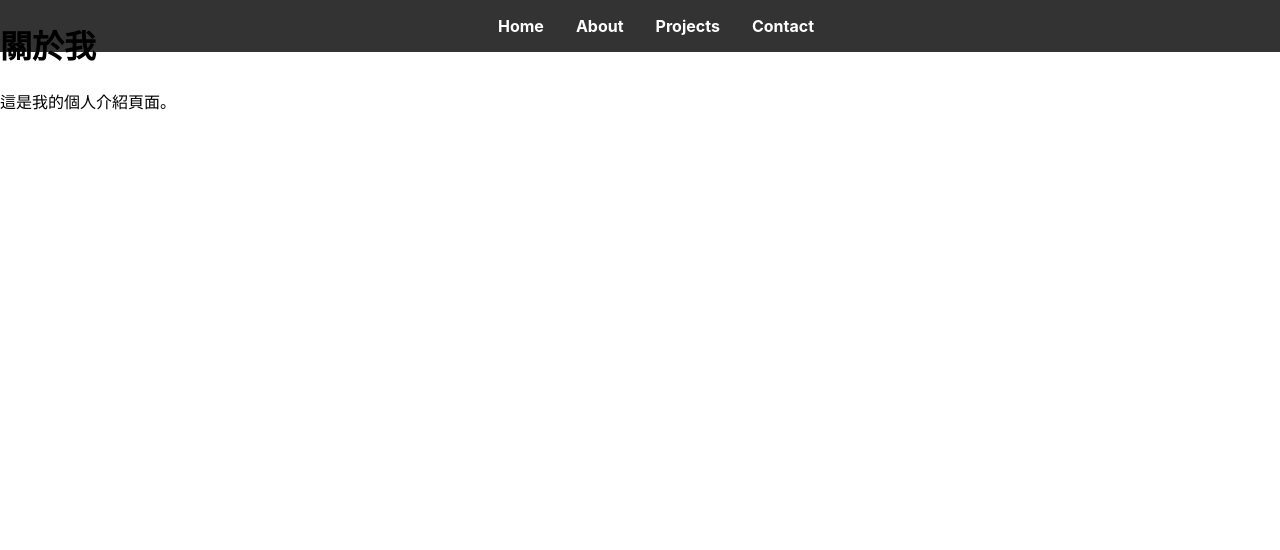
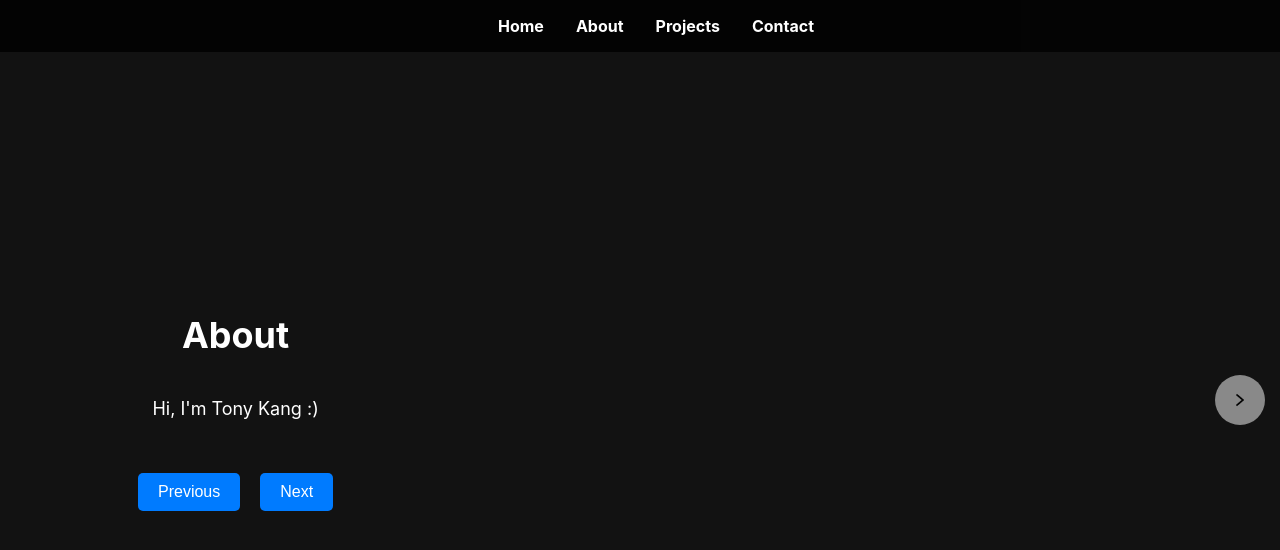
Before and after one commit to Ynot1996/personal-website, a React (Create React App) app: page /about in a window 1280 px wide. Shown: the top 550 px of the page. Built offline with nearby package versions, Linux system fonts and the light colour scheme.

Commit message:
add new content for About.js and add new file for About.css

```diff
--- a/src/pages/About.js
+++ b/src/pages/About.js
@@ -1,12 +1,56 @@
-import React from 'react';
+import React, { useState } from 'react';
+import { useNavigate } from 'react-router-dom';
+import '../styles/About.css';
 
 const About = () => {
-  return (
-    <div>
-      <h1>關於我</h1>
-      <p>這是我的個人介紹頁面。</p>
-    </div>
-  );
+    const slides = [
+        "Hi, I'm Tony Kang :)",
+        "🤓 I’m interested in mastering data and technology, especially database management, data analysis, and software engineering.",
+        "🖥️ I’m currently learning SQL from scratch, as well as improving my skills in Python and cloud computing (AWS).",
+        "🤝 I’m looking to collaborate on data-driven projects, open-source contributions, or anything related to backend development.",
+        "📧 How to reach me: Feel free to email me at wen114teng@gmail.com or connect with me on LinkedIn.",
+        "⚡ Fun fact: I love exploring new technologies while sipping on bubble tea, and I have experience making the perfect cup during my working holiday in Canada!",
+    ];
+
+    const [currentSlide, setCurrentSlide] = useState(0);
+
+    const handlePrev = () => {
+        setCurrentSlide((prev) => (prev === 0 ? slides.length - 1 : prev - 1));
+    };
+
+    const handleNext = () => {
+        setCurrentSlide((prev) => (prev === slides.length - 1 ? 0 : prev + 1));
+    };
+
+    const navigate = useNavigate();
+
+  // Function to handle arrow click
+    const handleArrowClick = (direction) => {
+    // Implement the logic to navigate between screens
+      if (direction === 'right') {
+        navigate('./About');
+    };
+    };
+
+    return (
+      <div className="hero">
+
+        {/* 右箭頭 */}
+        <div className="arrow arrow-right" onClick={() => handleArrowClick('right')}>
+          <img src="/icons/right-arrow.png" alt="Right Arrow" />
+        </div>
+
+        <div className="about-container">
+            <h1 className="about-header">About</h1>
+            <p className="about-text">{slides[currentSlide]}</p>
+            <div className="button-container">
+                <button className="button" onClick={handlePrev}>Previous</button>
+                <button className="button" onClick={handleNext}>Next</button>
+            </div>
+        </div>
+
+      </div>
+    );
 };
 
 export default About;
--- /dev/null
+++ b/src/styles/About.css
@@ -0,0 +1,73 @@
+/* About.css */
+.about-container {
+    min-height: 100vh; /* 確保容器高度填滿整個視窗 */
+    display: flex;
+    flex-direction: column;
+    justify-content: center;
+    align-items: center;
+    background-color: #121212;
+    color: #ffffff;
+}
+
+.about-header {
+    font-size: 36px;
+    font-weight: bold;
+    margin-bottom: 20px;
+}
+
+.about-text {
+    font-size: 18px;
+    line-height: 1.6;
+    margin-bottom: 30px;
+}
+
+.button-container {
+    display: flex;
+    justify-content: center;
+    align-items: center;
+    margin-top: 20px;
+}
+
+.button {
+    background-color: #007bff;
+    color: #ffffff;
+    border: none;
+    padding: 10px 20px;
+    margin: 0 10px;
+    cursor: pointer;
+    font-size: 16px;
+    border-radius: 5px;
+    transition: background-color 0.3s;
+}
+
+.button:hover {
+    background-color: #0056b3;
+}
+
+.arrow {
+    position: absolute;
+    top: 50%;
+    transform: translateY(-50%);
+    width: 50px;
+    height: 50px;
+    background-color: rgba(255, 255, 255, 0.5);
+    border-radius: 50%;
+    display: flex;
+    justify-content: center;
+    align-items: center;
+    cursor: pointer;
+    transition: background-color 0.3s;
+  }
+
+  .arrow:hover {
+    background-color: rgba(255, 255, 255, 0.8);
+  }
+
+  .arrow-right {
+    right: 15px;
+  }
+
+  .arrow img {
+    width: 20px;
+    height: 20px;
+  }
```
